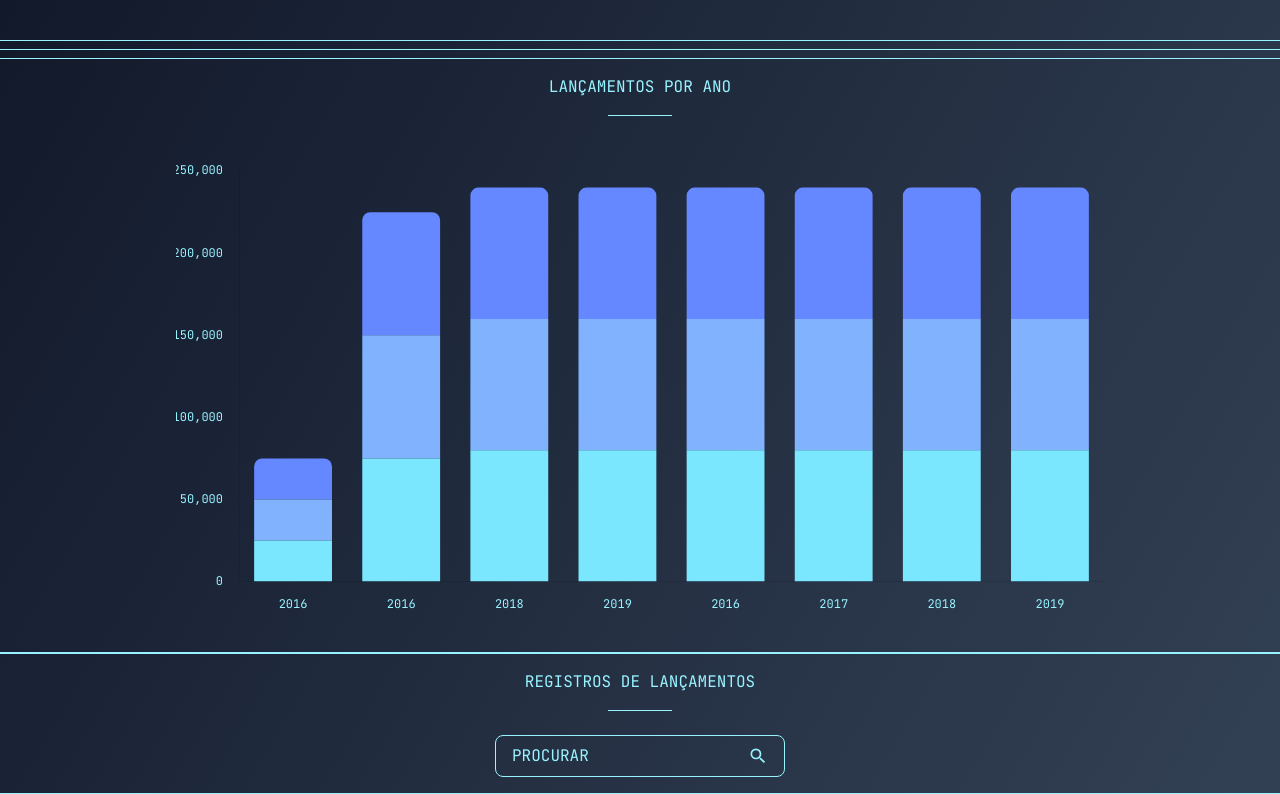
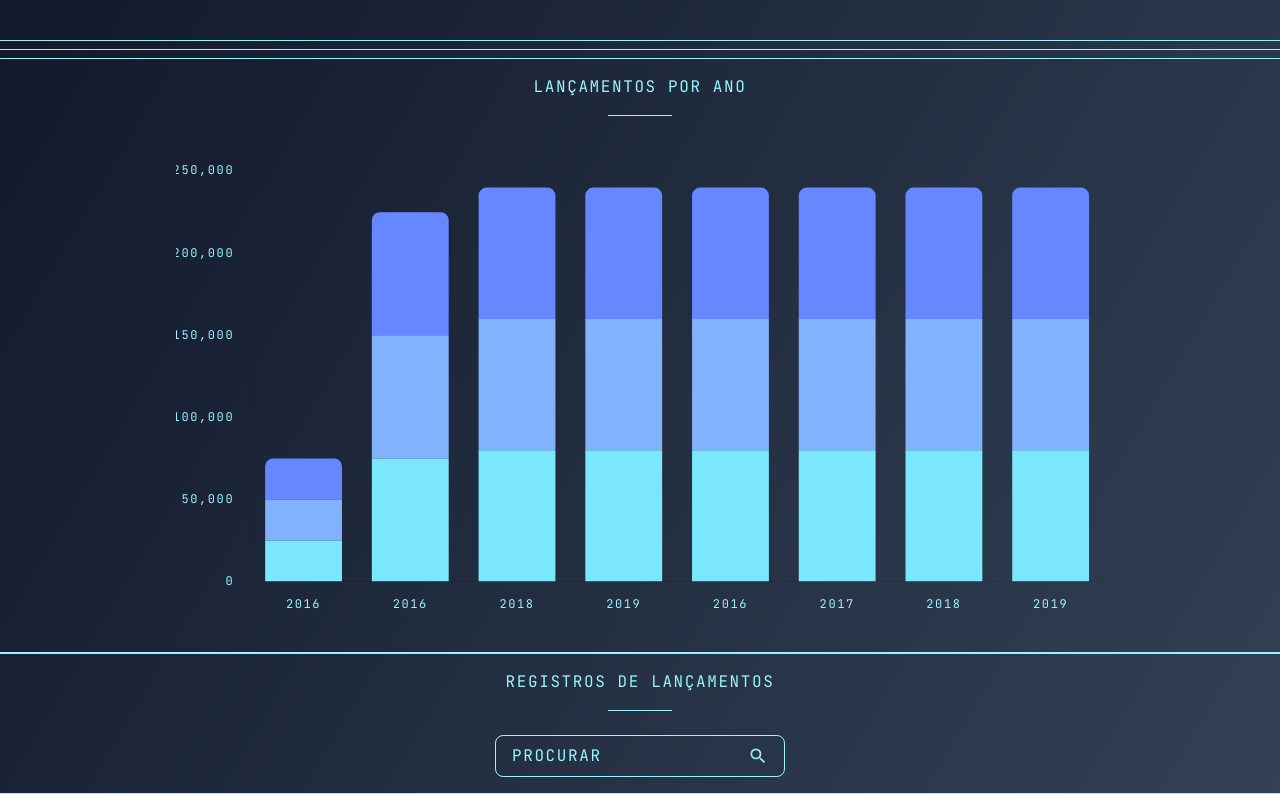
Before and after one commit to lucasrgt/spacex-frontend, a Next.js app: page / in a window 1280 px wide. Shown: the part 1368-2162 px from the top of the page. Built offline with nearby package versions, Linux system fonts and the light colour scheme.

Commit message:
feat: add tracking futuristic style

```diff
--- a/src/app/page.tsx
+++ b/src/app/page.tsx
@@ -8,7 +8,7 @@ import Header from '@/components/shared/organisms/ui-components/header'
 
 export default function Home() {
   return (
-    <main className="bg-gradient-to-tl from-spacegray-500 to-spacegray-600 min-h-screen h-full">
+    <main className="bg-gradient-to-tl from-spacegray-500 to-spacegray-600 min-h-screen h-full tracking-widest">
       <Header />
       <LaunchResults />
       <SectionSeparator />
--- a/src/components/features/launch-registers/molecules/search-form.tsx
+++ b/src/components/features/launch-registers/molecules/search-form.tsx
@@ -3,9 +3,9 @@ import { MdSearch } from 'react-icons/md'
 const SearchForm = () => {
   return (
     <form className="">
-      <label className="flex border-spaceblue-500 rounded-lg px-4 py-2 border justify-between items-center">
+      <label className="flex border-spaceblue-500 rounded-lg px-4 py-2 border justify-between items-center ">
         <input
-          className="bg-transparent  text-spaceblue-500 placeholder:text-spaceblue-500"
+          className="bg-transparent  text-spaceblue-500 placeholder:text-spaceblue-500 placeholder:tracking-widest"
           type="text"
           name="rocket-search"
           placeholder="PROCURAR"
```
